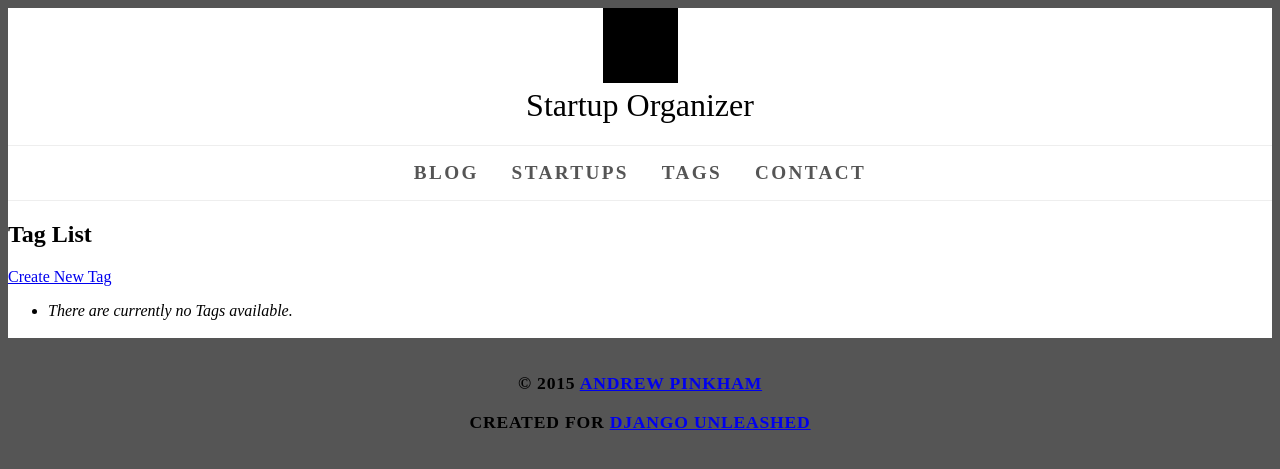
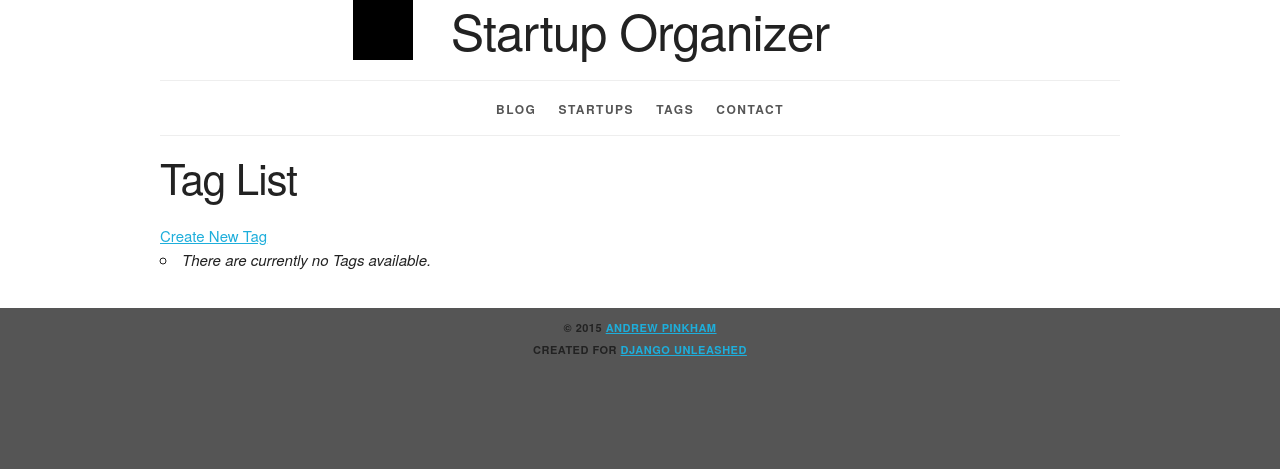
Before and after one commit to hjwp/DjangoUnleashed-1.8, a Django app: page /tag/ in a window 1280 px wide. Shown: the top 469 px of the page. Run offline with Django 3.2, Linux system fonts and the light colour scheme; data that the repository does not hold is empty; parts of the project's set-up code (start-up, migrations or seed data) failed here and were passed over.

Commit message:
Ch16: Refactor base template for CSS.

```diff
--- a/templates/base.html
+++ b/templates/base.html
@@ -17,18 +17,21 @@
       src="http://html5shiv.googlecode.com/svn/trunk/html5.js">
     </script><![endif]-->
     <link rel="stylesheet" type="text/css"
+      href="{% static 'site/normalize.css' %}">
+    <link rel="stylesheet" type="text/css"
+      href="{% static 'site/skeleton.css' %}">
+    <link rel="stylesheet" type="text/css"
       href="{% static 'site/style.css' %}">
     {% block head %}{% endblock %}
   </head>
 
   <body>
 
-    <div><!-- container -->
-      <header>
-          <img
-            src="{% static "site/logo.png" %}"
-            alt="Site Logo">
-          <h1>Startup Organizer</h1>
+    <div class="container">
+      <header class="row">
+        <div class="offset-by-one ten columns">
+          <h1 class="logo">Startup Organizer</h1>
+        </div>
       </header>
       <nav>
         <ul>
@@ -52,9 +55,9 @@
         </ul>
       </nav>
       {% if messages %}
-        <div>
-          <div>
-            <ul>
+        <div class="row">
+          <div class="twelve columns">
+            <ul class="messages">
               {% for message in messages %}
                 {% if message.tags %}
                   <li class="{{ message.tags }}">
```
